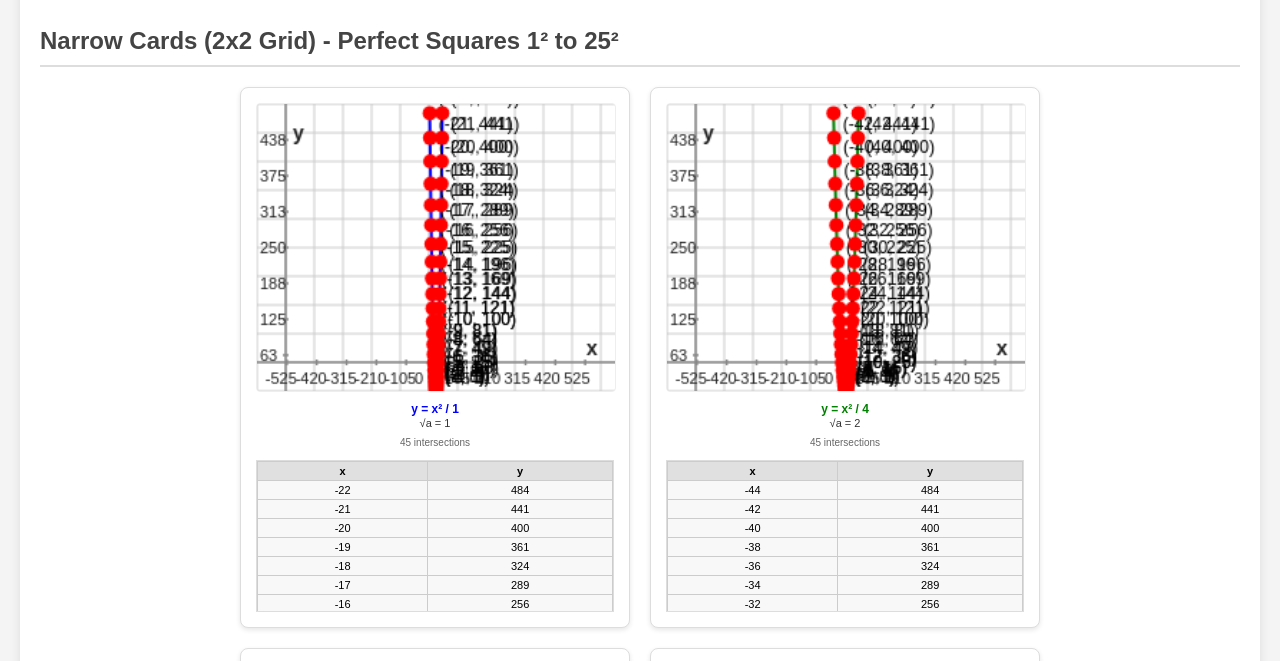
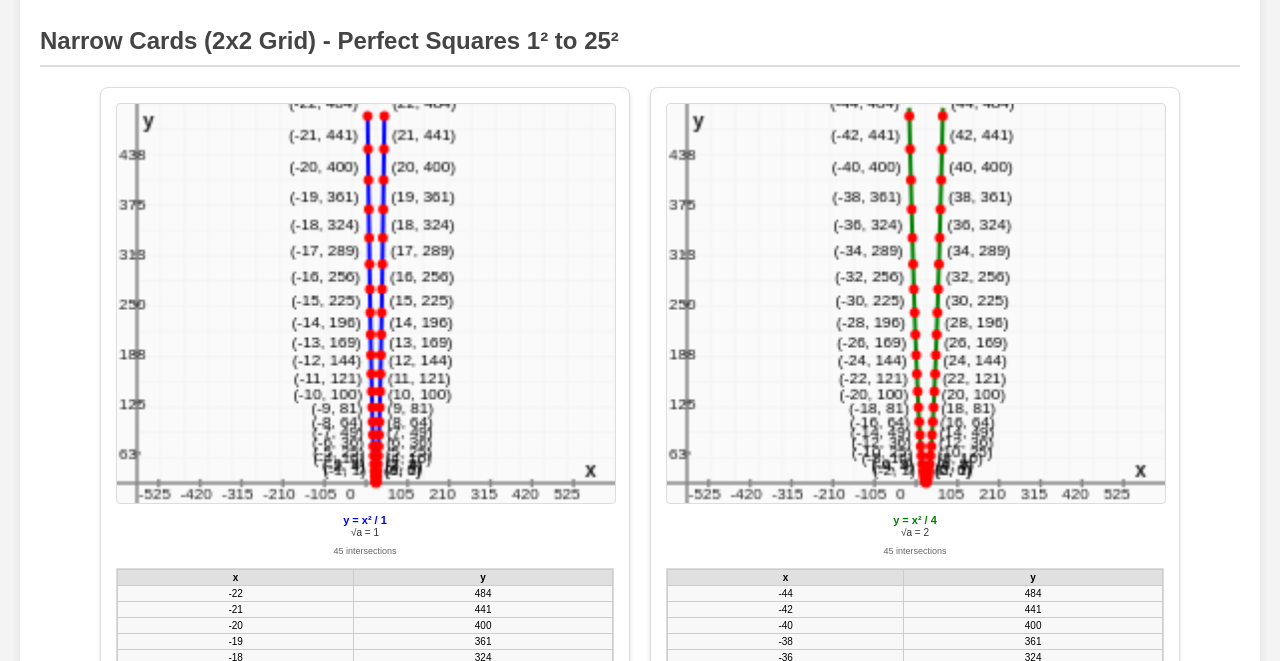
Before and after one commit to Kellytom/conics-lattice-app, a plain HTML site: page src/index.html in a window 1280 px wide. Shown: the part 101-762 px from the top of the page. Drawn offline with Linux system fonts and the light colour scheme.

Commit message:
Refactor styles and improve graph visibility by adjusting margins, font sizes, and padding in CSS and JavaScript. Enhance grid and axis rendering for better clarity and aesthetics.

```diff
--- a/src/css/styles.css
+++ b/src/css/styles.css
@@ -70,7 +70,7 @@ h2 {
     display: grid;
     grid-template-columns: 1fr 1fr;
     gap: 20px;
-    max-width: 800px;
+    max-width: 90%;
     margin: 0 auto;
 }
 
@@ -99,12 +99,12 @@ h2 {
 .narrow-table-container table {
     width: 100%;
     border-collapse: collapse;
-    font-size: 11px;
+    font-size: 10px; /* Reduced from 11px */
 }
 
 .narrow-table-container th,
 .narrow-table-container td {
-    padding: 3px 6px;
+    padding: 2px 4px; /* Reduced padding */
     border: 1px solid #ccc;
     text-align: center;
 }
@@ -120,8 +120,8 @@ h2 {
 }
 
 .function-card.wide {
-    width: 100%;
-    margin: 20px 0;
+    width: 90%;
+    margin: 20px auto;
     display: block;
     box-sizing: border-box;
     border: 1px solid #ddd;
@@ -135,8 +135,9 @@ h2 {
     width: 100%;
     height: auto;
     display: block;
-    border: 1px solid #eee;
+    border: 1px solid #ddd;
     border-radius: 4px;
+    background-color: #fafafa;
 }
 
 .wide-table-container {
@@ -152,13 +153,13 @@ h2 {
     width: 100%;
     min-width: 600px;
     border-collapse: collapse;
-    font-size: 12px;
+    font-size: 11px; /* Reduced from 12px */
     margin-top: 5px;
 }
 
 .wide-table-container th,
 .wide-table-container td {
-    padding: 4px 8px;
+    padding: 3px 6px; /* Reduced padding */
     border: 1px solid #ccc;
     text-align: center;
     white-space: nowrap;
--- a/src/js/app.js
+++ b/src/js/app.js
@@ -4,16 +4,29 @@ window.addEventListener('DOMContentLoaded', () => {
     // Function to draw the lattice on a given context
     function drawLattice(ctx, width, height) {
         ctx.clearRect(0, 0, width, height);
+
+        // Reduced margins for better graph visibility
+        const leftMargin = 10;
+        const bottomMargin = 10;
+
         ctx.beginPath();
-        for (let x = 0; x <= width; x += 20) {
+        ctx.strokeStyle = '#eee'; // Lighter grid lines
+        ctx.lineWidth = 0.5;
+
+        // Vertical grid lines (use fewer lines for cleaner look)
+        const gridSpacingX = (width - leftMargin) / 20;
+        for (let x = leftMargin; x <= width; x += gridSpacingX) {
             ctx.moveTo(x, 0);
-            ctx.lineTo(x, height);
+            ctx.lineTo(x, height - bottomMargin);
         }
-        for (let y = 0; y <= height; y += 20) {
-            ctx.moveTo(0, y);
+
+        // Horizontal grid lines
+        const gridSpacingY = (height - bottomMargin) / 15;
+        for (let y = 0; y <= height - bottomMargin; y += gridSpacingY) {
+            ctx.moveTo(leftMargin, y);
             ctx.lineTo(width, y);
         }
-        ctx.strokeStyle = '#ccc';
+
         ctx.stroke();
     }
 
@@ -22,44 +35,51 @@ window.addEventListener('DOMContentLoaded', () => {
         ctx.save();
         ctx.strokeStyle = '#888';
         ctx.lineWidth = 1.5;
+
+        // Reduced margins for better graph visibility
+        const leftMargin = 10;
+        const bottomMargin = 10;
+
         // X axis
         ctx.beginPath();
-        ctx.moveTo(0, height - 20);
-        ctx.lineTo(width, height - 20);
+        ctx.moveTo(0, height - bottomMargin);
+        ctx.lineTo(width, height - bottomMargin);
         ctx.stroke();
         // Y axis
         ctx.beginPath();
-        ctx.moveTo(20, 0);
-        ctx.lineTo(20, height);
+        ctx.moveTo(leftMargin, 0);
+        ctx.lineTo(leftMargin, height);
         ctx.stroke();
-        // X label
+
+        // Smaller axis labels
         ctx.fillStyle = '#222';
-        ctx.font = 'bold 14px Arial';
-        ctx.fillText('x', width - 20, height - 25);
-        // Y label
-        ctx.fillText('y', 25, 25);
+        ctx.font = 'bold 10px Arial';
+        ctx.fillText('x', width - 15, height - bottomMargin - 3);
+        ctx.fillText('y', leftMargin + 3, 12);
+
         // Draw x-axis ticks and labels for full range
-        ctx.font = '11px Arial';
-        const xTickSpacing = width / 12; // More ticks across full range
+        ctx.font = '8px Arial';
+        const xTickSpacing = width / 12;
         for (let i = 1; i < 12; i++) {
             const x = i * xTickSpacing;
             ctx.beginPath();
-            ctx.moveTo(x, height - 18);
-            ctx.lineTo(x, height - 22);
+            ctx.moveTo(x, height - bottomMargin - 2);
+            ctx.lineTo(x, height - bottomMargin + 2);
             ctx.stroke();
             const xValue = Math.round(-630 + (i * 1260 / 12));
-            ctx.fillText(`${xValue}`, x - 15, height - 5);
+            ctx.fillText(`${xValue}`, x - 10, height - 2);
         }
+
         // Draw y-axis ticks and labels for increased range
-        const yTickSpacing = height / 8; // More y ticks for increased range
+        const yTickSpacing = height / 8;
         for (let i = 1; i < 8; i++) {
             const y = height - (i * yTickSpacing);
             ctx.beginPath();
-            ctx.moveTo(18, y);
-            ctx.lineTo(22, y);
+            ctx.moveTo(leftMargin - 2, y);
+            ctx.lineTo(leftMargin + 2, y);
             ctx.stroke();
-            const yValue = Math.round(i * 500 / 8); // Adjusted for y range of 500
-            ctx.fillText(`${yValue}`, 2, y + 4);
+            const yValue = Math.round(i * 500 / 8);
+            ctx.fillText(`${yValue}`, 1, y + 3);
         }
         ctx.restore();
     }
@@ -68,18 +88,26 @@ window.addEventListener('DOMContentLoaded', () => {
     function calculateParabolaLatticeIntersections(a, width, height) {
         const points = [];
         const intersections = [];
+
+        // Reduced margins for better graph visibility
+        const leftMargin = 10;
+        const bottomMargin = 10;
+        const effectiveWidth = width - leftMargin;
+        const effectiveHeight = height - bottomMargin;
+
         // Draw the parabola with full x range
         const xMin = -630;
         const xMax = 630;
         for (let x = xMin; x <= xMax; x += 0.5) {
             const y = (x * x) / a;
             // Scale y to fit better in canvas, increased max y range for more intersections
-            if (y >= 0 && y <= 500) { // Increased from 300 to 500
-                const px = x * (width / (xMax - xMin)) + width / 2;
-                const py = height - y * (height / 500); // Adjusted for new y range
+            if (y >= 0 && y <= 500) {
+                const px = leftMargin + (x * (effectiveWidth / (xMax - xMin)) + effectiveWidth / 2);
+                const py = effectiveHeight - y * (effectiveHeight / 500);
                 points.push({ x: px, y: py, origX: x, origY: y });
             }
         }
+
         // Mathematical formula for lattice intersections
         // For y = x²/a to have integer solutions, we need x² ≡ 0 (mod a)
         // This means x must be divisible by the square-free part of a
@@ -107,8 +135,8 @@ window.addEventListener('DOMContentLoaded', () => {
             const x = k * step;
             const y = (x * x) / a;
             if (Number.isInteger(x) && Number.isInteger(y) && y >= 0 && y <= 500) {
-                const px = x * (width / (xMax - xMin)) + width / 2;
-                const py = height - y * (height / 500);
+                const px = leftMargin + (x * (effectiveWidth / (xMax - xMin)) + effectiveWidth / 2);
+                const py = effectiveHeight - y * (effectiveHeight / 500);
                 intersections.push({ x: px, y: py, origX: x, origY: y });
             }
         }
@@ -131,6 +159,7 @@ window.addEventListener('DOMContentLoaded', () => {
     function drawParabola(ctx, a, color, width, height) {
         const { points, intersections } = calculateParabolaLatticeIntersections(a, width, height);
         if (points.length === 0) return { points: [], intersections: [] };
+
         ctx.beginPath();
         ctx.moveTo(points[0].x, points[0].y);
         points.forEach(point => {
@@ -139,15 +168,34 @@ window.addEventListener('DOMContentLoaded', () => {
         ctx.strokeStyle = color;
         ctx.lineWidth = 2;
         ctx.stroke();
-        // Draw intersection points and labels
+
+        // Draw smaller intersection points and labels
         intersections.forEach(pt => {
             ctx.beginPath();
-            ctx.arc(pt.x, pt.y, 5, 0, 2 * Math.PI);
+            ctx.arc(pt.x, pt.y, 2.5, 0, 2 * Math.PI); // Reduced from 5 to 2.5
             ctx.fillStyle = 'red';
             ctx.fill();
-            ctx.font = '12px Arial';
+
+            // Smaller font for labels
+            ctx.font = '8px Arial'; // Reduced from 12px to 8px
             ctx.fillStyle = 'black';
-            ctx.fillText(`(${Math.round(pt.origX)}, ${Math.round(pt.origY)})`, pt.x + 6, pt.y - 6);
+
+            const label = `(${Math.round(pt.origX)}, ${Math.round(pt.origY)})`;
+            const labelWidth = ctx.measureText(label).width;
+
+            // Position labels: negative x on left, positive x on right
+            let labelX, labelY;
+            if (pt.origX < 0) {
+                // Negative x: position label to the left of the point
+                labelX = pt.x - labelWidth - 5;
+                labelY = pt.y - 4;
+            } else {
+                // Positive x: position label to the right of the point
+                labelX = pt.x + 4;
+                labelY = pt.y - 4;
+            }
+
+            ctx.fillText(label, labelX, labelY);
         });
         return { points, intersections };
     }
@@ -228,17 +276,17 @@ window.addEventListener('DOMContentLoaded', () => {
                 drawAxes(ctx, canvas.width, canvas.height);
                 const { points, intersections } = drawParabola(ctx, a, colors[idx % colors.length], canvas.width, canvas.height);
 
-                // Add formula and info
+                // Add formula and info with improved font sizes
                 const formula = document.createElement('div');
-                formula.innerHTML = `<b style="color:${colors[idx % colors.length]}">y = x² / ${a}</b><br><span style="color:#333;font-size:11px;">√a = ${Math.sqrt(a) % 1 === 0 ? Math.sqrt(a) : Math.sqrt(a).toFixed(2)}</span>`;
+                formula.innerHTML = `<b style="color:${colors[idx % colors.length]}">y = x² / ${a}</b><br><span style="color:#333;font-size:10px;">√a = ${Math.sqrt(a) % 1 === 0 ? Math.sqrt(a) : Math.sqrt(a).toFixed(2)}</span>`;
                 formula.style.textAlign = 'center';
                 formula.style.marginTop = '5px';
-                formula.style.fontSize = '12px';
+                formula.style.fontSize = '11px'; // Slightly reduced from 12px
                 card.appendChild(formula);
 
-                // Add intersection count
+                // Add intersection count with improved styling
                 const count = document.createElement('div');
-                count.innerHTML = `<span style="color:#666;font-size:10px;">${intersections.length} intersections</span>`;
+                count.innerHTML = `<span style="color:#666;font-size:9px;">${intersections.length} intersections</span>`;
                 count.style.textAlign = 'center';
                 count.style.marginTop = '2px';
                 card.appendChild(count);
@@ -279,11 +327,12 @@ window.addEventListener('DOMContentLoaded', () => {
                 drawAxes(ctx, canvas.width, canvas.height);
                 const { points, intersections } = drawParabola(ctx, a, colors[idx % colors.length], canvas.width, canvas.height);
 
-                // Add formula and range
+                // Add formula and range with improved typography
                 const formula = document.createElement('div');
-                formula.innerHTML = `<b style="color:${colors[idx % colors.length]}">y = x² / ${a}</b><br><span style="color:#333;font-size:13px;">√a = ${Math.sqrt(a) % 1 === 0 ? Math.sqrt(a) : Math.sqrt(a).toFixed(2)} | x range: [-1000, 1000]</span>`;
+                formula.innerHTML = `<b style="color:${colors[idx % colors.length]}">y = x² / ${a}</b><br><span style="color:#333;font-size:12px;">√a = ${Math.sqrt(a) % 1 === 0 ? Math.sqrt(a) : Math.sqrt(a).toFixed(2)} | x range: [-1000, 1000]</span>`;
                 formula.style.textAlign = 'center';
                 formula.style.marginTop = '10px';
+                formula.style.fontSize = '14px'; // Slightly reduced from default
                 card.appendChild(formula);
 
                 // Add intersection values table
```
